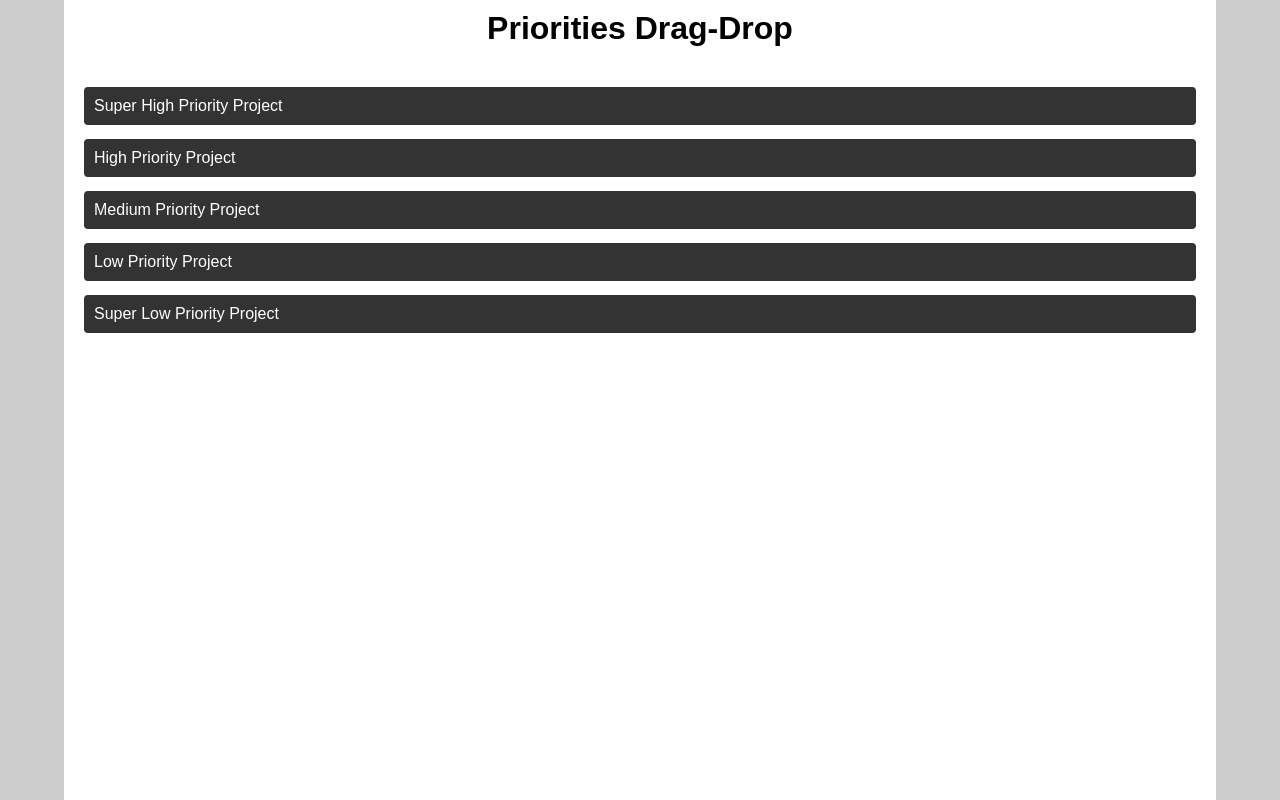
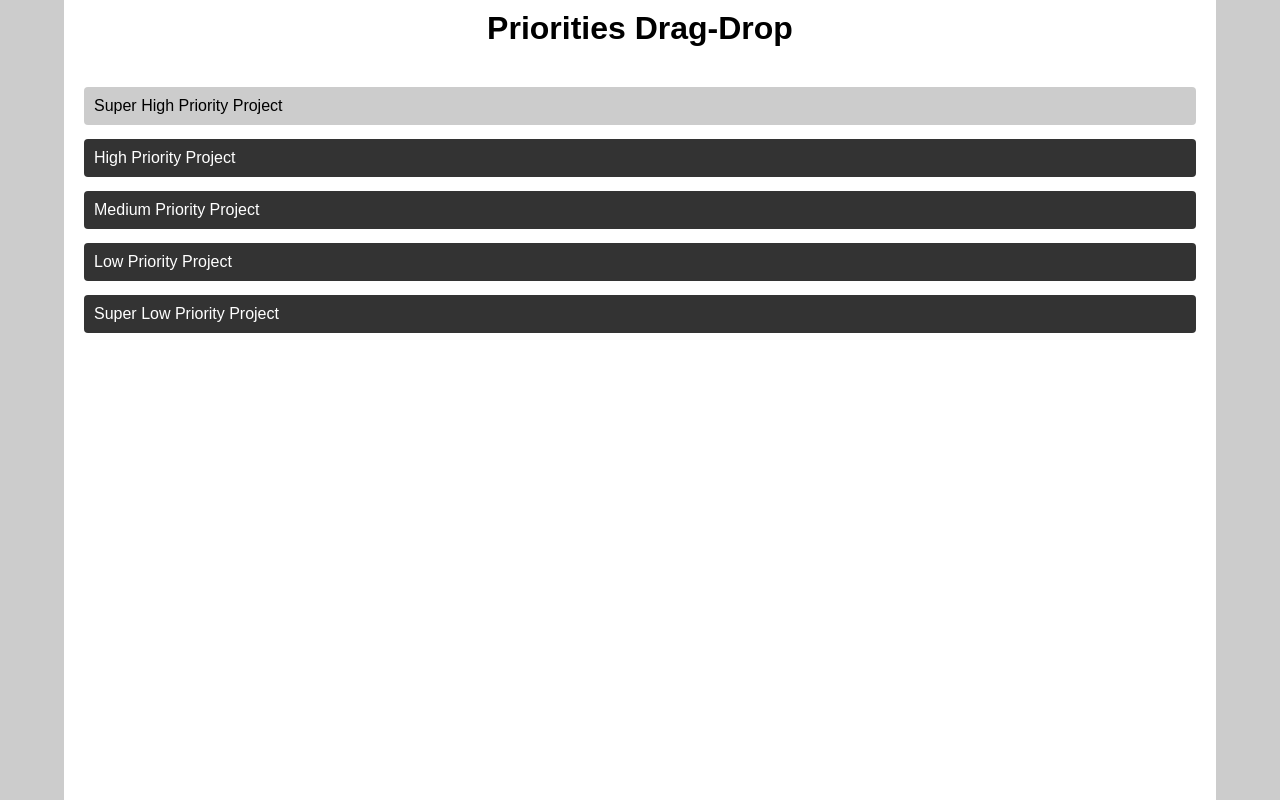
Before and after one commit to siuangie91/react-dragdrop, a React (Create React App) app: page / in a window 1280 px wide. In both pictures the pointer is over the element "Super High Priority Project". Built offline with nearby package versions, Linux system fonts and the light colour scheme; the HTML template or start-up script is replaced by a standard one.

Commit message:
basic hover styling

```diff
--- a/src/index.css
+++ b/src/index.css
@@ -33,4 +33,10 @@ header {
 	border-radius: 4px;
 	background: #333;
 	color: #fff;
+	cursor: pointer;
 }
+
+.project-node:hover {
+	color: #000;
+	background: #ccc;
+}
```
